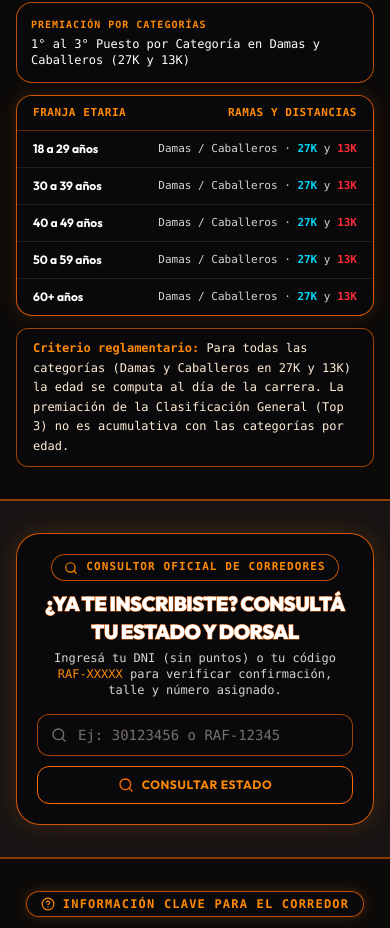
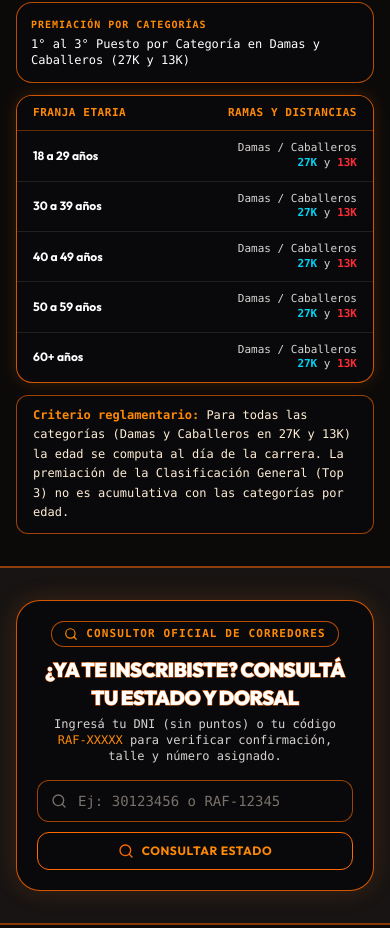
Before and after one commit to lucciancia20-alt/reto-al-filo-web, a React (Vite) app: page / in a window 390 px wide. Shown: the part 6749-7677 px from the top of the page. Built offline with nearby package versions, Linux system fonts and the light colour scheme; no server answers.

Commit message:
style(categories): keep 27K y 13K together on second line on mobile

```diff
--- a/src/components/InfoFaqSection.jsx
+++ b/src/components/InfoFaqSection.jsx
@@ -211,9 +211,16 @@ export default function InfoFaqSection({ raceConfig = RACE_CONFIG }) {
                           <td className="px-4 py-2.5 font-display font-bold text-white">
                             {cat.label || cat.range}
                           </td>
-                          <td className="px-4 py-2.5 text-right text-[11px] sm:text-xs text-stone-300">
-                            Damas / Caballeros · <span className="text-cyan-400 font-bold">27K</span> y{' '}
-                            <span className="text-red-500 font-bold">13K</span>
+                          <td className="px-4 py-2.5 text-[11px] sm:text-xs text-stone-300">
+                            <div className="flex flex-col sm:flex-row sm:items-center sm:justify-end sm:gap-1.5 text-right">
+                              <span>
+                                Damas / Caballeros <span className="hidden sm:inline">·</span>
+                              </span>
+                              <span className="whitespace-nowrap">
+                                <span className="text-cyan-400 font-bold">27K</span> y{' '}
+                                <span className="text-red-500 font-bold">13K</span>
+                              </span>
+                            </div>
                           </td>
                         </tr>
                       ))}
```
